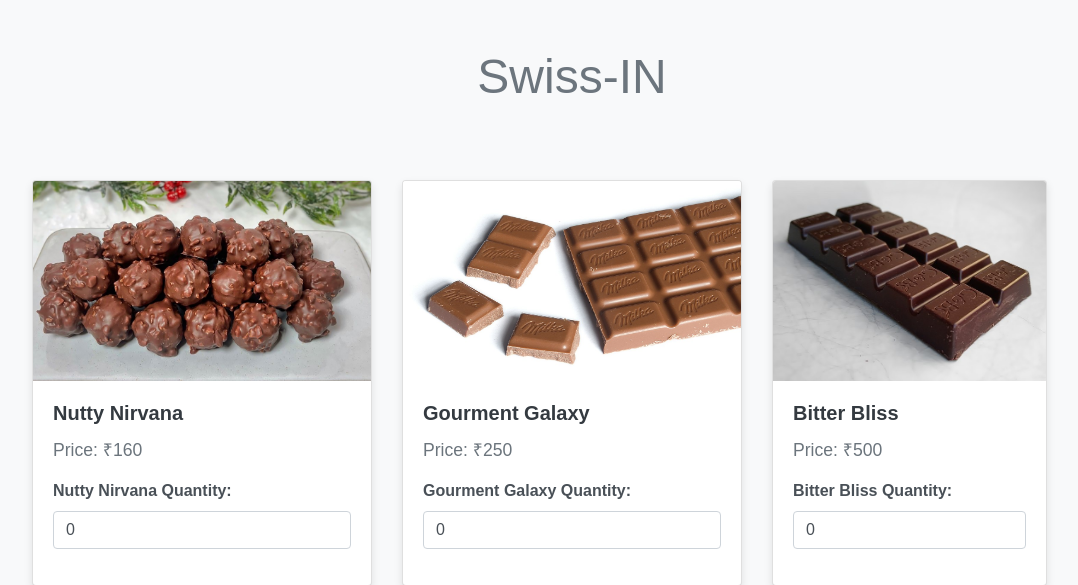
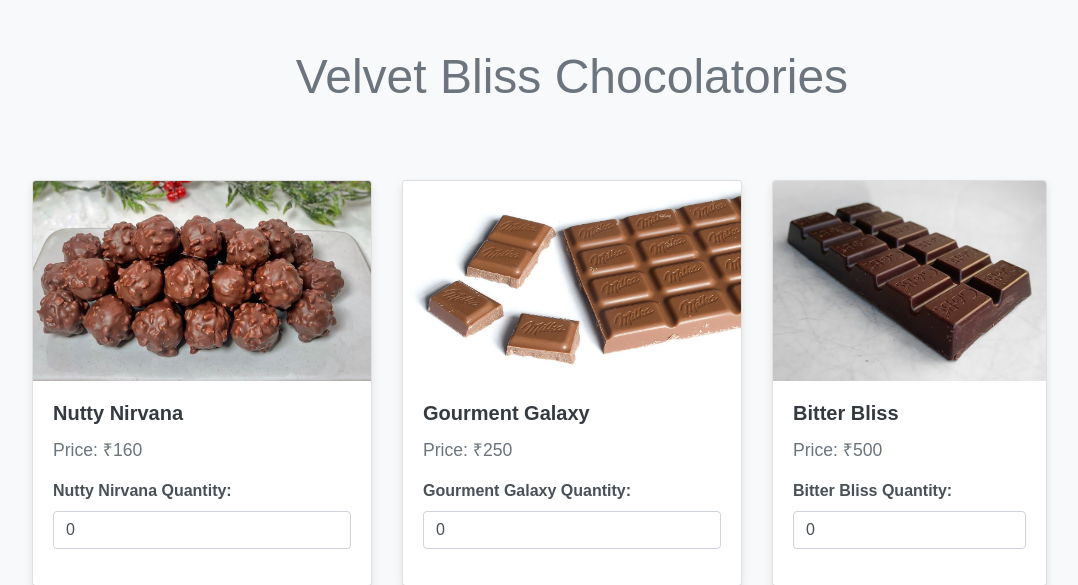
Before and after one commit to Vivek0138/online-chocolate-shopping-website, a Flask app: page / in a window 1280 px wide. Shown: the top 585 px of the page, without its empty margins (68-1146 px from the left). Run offline with Flask 3, Linux system fonts and the light colour scheme; some libraries are stand-ins or nearby versions.

Commit message:
index.html

```diff
--- a/templates/index.html
+++ b/templates/index.html
@@ -2,7 +2,7 @@
 <html lang="en">
 <head>
     <meta charset="UTF-8">
-    <title>Swiss-IN</title>
+    <title>Velvet Bliss Chocolatories</title>
     <link rel="stylesheet" href="https://stackpath.bootstrapcdn.com/bootstrap/4.5.2/css/bootstrap.min.css">
     <style>
         body {
@@ -64,7 +64,7 @@
 </head>
 <body>
     <div class="container mt-5">
-        <h1>Swiss-IN</h1>
+        <h1>Velvet Bliss Chocolatories</h1>
         <form method="POST">
             {{ form.hidden_tag() }}
             <div class="cards-container">
```
